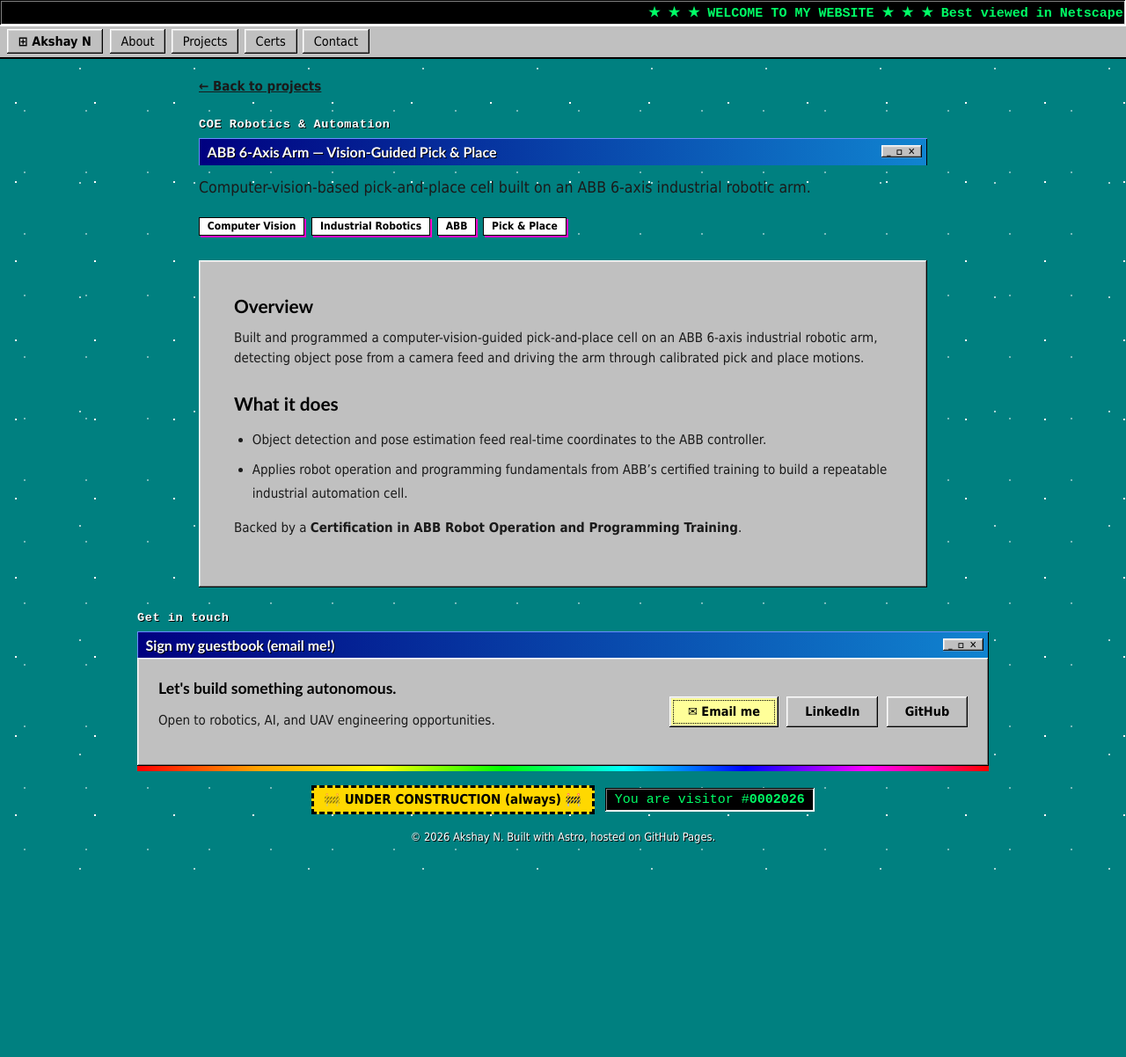
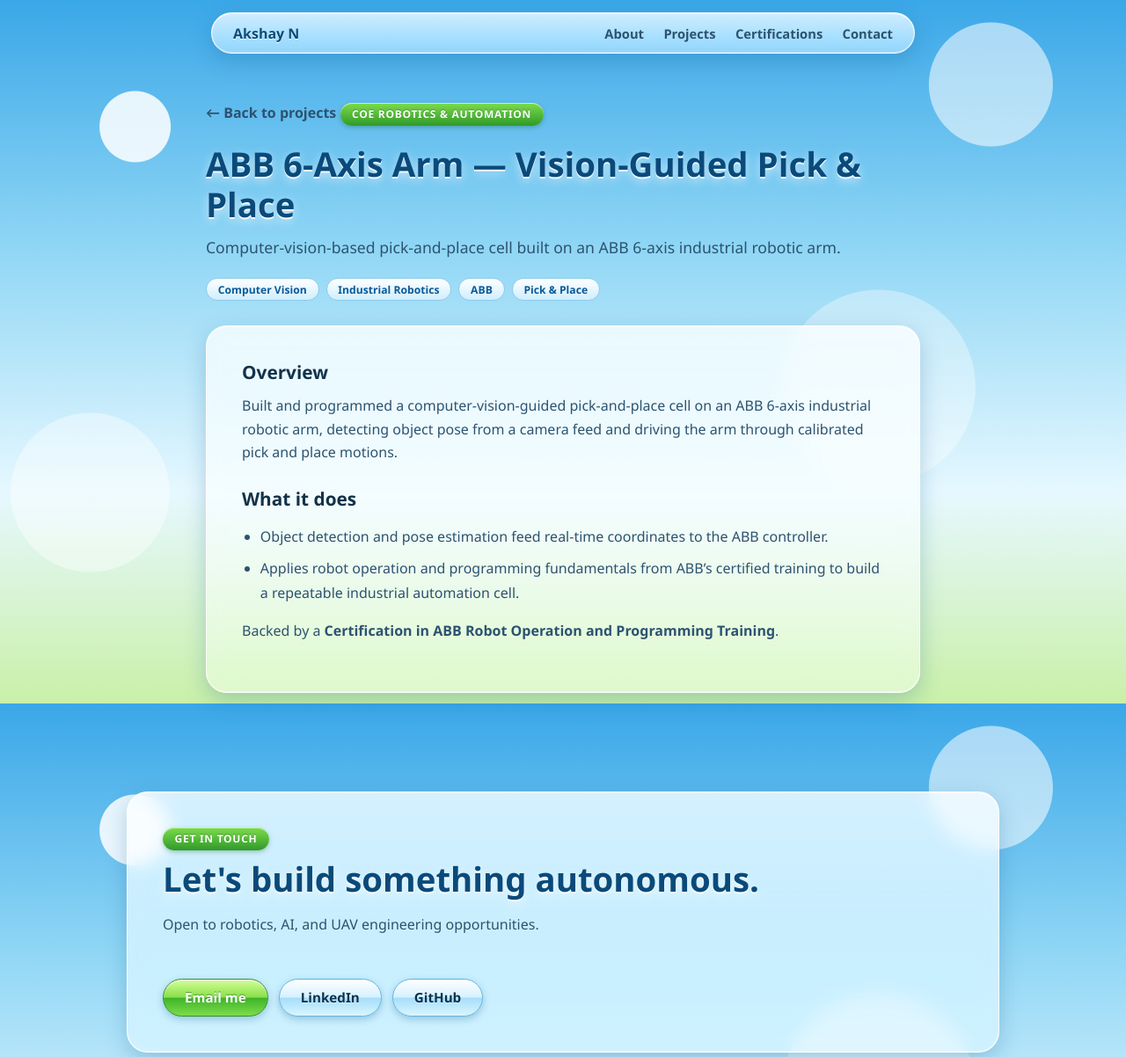
Before and after one commit to Akshayn8055/Akshayn8055.github.io, an Astro site: page /projects/abb-cobot-vision in a window 1280 px wide. Shown: the top 1202 px of the page at 88% size. Before the commit the page ends 1010 px from the top, so only its background shows below. Built offline with nearby package versions, Linux system fonts and the light colour scheme; Astro itself is replaced by a stand-in of ours.

Commit message:
Restyle site as Frutiger Aero; remove marquee, guestbook and counter
Co-Authored-By: Claude Sonnet 5.5 <noreply@anthropic.com>

```diff
--- a/src/components/Footer.astro
+++ b/src/components/Footer.astro
@@ -4,33 +4,24 @@ const year = new Date().getFullYear();
 ---
 
 <footer class="section" id="contact">
-  <p class="section-eyebrow">Get in touch</p>
-  <h2 class="section-title">Sign my guestbook (email me!)</h2>
   <div class="neu-raised footer-card">
     <div>
-      <h3>Let's build something autonomous.</h3>
+      <p class="section-eyebrow">Get in touch</p>
+      <h2 class="section-title">Let's build something autonomous.</h2>
       <p>Open to robotics, AI, and UAV engineering opportunities.</p>
     </div>
     <div class="footer-actions">
-      <a class="neu-btn neu-btn-accent" href={`mailto:${profile.email}`}>✉ Email me</a>
+      <a class="neu-btn neu-btn-accent" href={`mailto:${profile.email}`}>Email me</a>
       <a class="neu-btn" href={profile.socials.linkedin} target="_blank" rel="noopener">LinkedIn</a>
       <a class="neu-btn" href={profile.socials.github} target="_blank" rel="noopener">GitHub</a>
     </div>
-  </div>
-  <hr class="rainbow-hr" />
-  <div class="badges">
-    <span class="construction"><span class="blink">🚧</span> UNDER CONSTRUCTION (always) 🚧</span>
-    <span class="counter">You are visitor #<b>000{year}</b></span>
   </div>
   <p class="fine-print">© {year} {profile.name}. Built with Astro, hosted on GitHub Pages.</p>
 </footer>
 
 <style>
-  .footer-card { display: flex; flex-wrap: wrap; gap: 1.5rem; align-items: center; justify-content: space-between; padding: 1.5rem; }
-  .footer-actions { display: flex; flex-wrap: wrap; gap: 0.6rem; }
-  .badges { display: flex; flex-wrap: wrap; gap: 0.75rem; justify-content: center; align-items: center; margin-top: 1rem; }
-  .construction { background: repeating-linear-gradient(45deg, #ffd800 0 12px, #000 12px 24px); color: #000; font-weight: 700; padding: 0.3rem; }
-  .construction { background: #ffd800; border: 3px dashed #000; padding: 0.3rem 0.7rem; }
-  .counter { background: #000; color: var(--lime); font-family: 'Courier New', monospace; padding: 0.3rem 0.7rem; box-shadow: var(--bevel-in); }
-  .fine-print { text-align: center; margin-top: 1rem; font-size: 0.8rem; color: #fff; text-shadow: 1px 1px 0 #000; padding-bottom: 1.5rem; }
+  .footer-card { display: flex; flex-wrap: wrap; gap: 2rem; align-items: center; justify-content: space-between; padding: 2.5rem; }
+  .footer-actions { display: flex; flex-wrap: wrap; gap: 0.75rem; }
+  .fine-print { text-align: center; margin-top: 2rem; font-size: 0.85rem; color: #0f3a58; }
+  @media (max-width: 640px) { .footer-card { padding: 1.75rem; } }
 </style>
--- a/src/components/Hero.astro
+++ b/src/components/Hero.astro
@@ -3,51 +3,37 @@ import { profile } from '../data/profile';
 ---
 
 <section class="hero section">
-  <div class="win neu-raised">
-    <div class="titlebar">C:\HOME\index.htm<span class="ctl">_ □ ✕</span></div>
-    <div class="win-body">
   <div class="hero-copy">
-        <p class="eyebrow">~*~ {profile.role} ~*~</p>
-        <h1 class="hero-title">Welcome to {profile.name}'s Homepage!</h1>
+    <p class="section-eyebrow">{profile.role}</p>
+    <h1 class="hero-title">{profile.name}</h1>
     <p class="hero-tagline">{profile.tagline}</p>
-        <span class="chip"><span class="blink">★ NEW!</span>&nbsp;Top 20 Nationally · ISRO IRoC-U 2026</span>
+    <span class="chip">★ Top 20 Nationally · ISRO IRoC-U 2026</span>
     <div class="hero-actions">
       <a class="neu-btn neu-btn-accent" href="#projects">See my work</a>
       <a class="neu-btn" href={profile.resumeUrl} target="_blank" rel="noopener">Download résumé</a>
     </div>
   </div>
-      <div class="hero-portrait neu-pressed">
+  <div class="hero-portrait neu-raised">
     <img src="/media/photos/drone.webp" alt="ASCEND autonomous UAV in flight" />
-      </div>
-    </div>
   </div>
 </section>
 
 <style>
-  .hero { margin-top: 1.5rem; }
-  .titlebar {
-    background: linear-gradient(90deg, var(--title-a), var(--title-b));
-    color: #fff; font-weight: 700; font-size: 0.85rem;
-    padding: 0.25rem 0.5rem; margin: 3px; display: flex; justify-content: space-between;
+  .hero { display: grid; grid-template-columns: 1.3fr 1fr; gap: 3rem; align-items: center; padding-top: 3rem; }
+  .hero-title {
+    font-size: clamp(2.6rem, 7vw, 4rem); margin: 0.3rem 0 1rem; font-weight: 700;
+    color: #0a4a7a; text-shadow: 0 2px 0 #fff, 0 6px 18px rgba(255, 255, 255, 0.7);
   }
-  .ctl { color: #000; background: var(--bg); padding: 0 0.35rem; letter-spacing: 0.15em; box-shadow: var(--bevel-out); }
-  .win-body {
-    display: grid; grid-template-columns: 1.3fr 1fr; gap: 1.5rem;
-    align-items: center; padding: 1.25rem;
-  }
-  .eyebrow { font-family: 'Courier New', monospace; color: var(--hot); font-weight: 700; margin: 0 0 0.4rem; }
-  .hero-title {
-    font-size: clamp(1.7rem, 4.5vw, 2.6rem); margin: 0 0 0.8rem;
-    background: linear-gradient(90deg, #ff0080, #ff8c00, #00a000, #0050ff, #a000ff);
-    -webkit-background-clip: text; background-clip: text; color: transparent;
-  }
-  .hero-tagline { font-size: 1rem; margin-bottom: 1rem; }
-  .hero-actions { display: flex; gap: 0.75rem; margin-top: 1.25rem; flex-wrap: wrap; }
-  .hero-portrait { aspect-ratio: 16/9; padding: 4px; overflow: hidden; background: #000; }
-  .hero-portrait img { width: 100%; height: 100%; object-fit: cover; }
+  .hero-tagline { font-size: 1.1rem; max-width: 480px; margin-bottom: 1.25rem; color: #0f3a58; }
+  .hero-actions { display: flex; gap: 0.85rem; margin-top: 1.75rem; flex-wrap: wrap; }
+  .hero-portrait { aspect-ratio: 16/9; padding: 0.55rem; overflow: hidden; }
+  .hero-portrait img { width: 100%; height: 100%; object-fit: cover; border-radius: calc(var(--radius-lg) - 0.55rem); }
 
   @media (max-width: 820px) {
-    .win-body { grid-template-columns: 1fr; }
+    .hero { grid-template-columns: 1fr; text-align: center; gap: 2rem; }
+    .hero-tagline { max-width: 100%; margin-inline: auto; }
+    .hero-actions { justify-content: center; }
+    .hero-portrait { max-width: 440px; margin: 0 auto; }
   }
   @media (max-width: 480px) {
     .hero-actions { flex-direction: column; }
--- a/src/components/Nav.astro
+++ b/src/components/Nav.astro
@@ -2,37 +2,27 @@
 const links = [
   { href: '/#about', label: 'About' },
   { href: '/#projects', label: 'Projects' },
-  { href: '/#certifications', label: 'Certs' },
+  { href: '/#certifications', label: 'Certifications' },
   { href: '/#contact', label: 'Contact' },
 ];
 ---
 
-<div class="marquee neu-pressed" aria-hidden="true">
-  <div class="marquee-inner">
-    ★ ★ ★ WELCOME TO MY WEBSITE ★ ★ ★ Best viewed in Netscape Navigator at 800x600 ★ ★ ★ Robotics · UAVs · Physical AI ★ ★ ★ Please sign my guestbook! ★ ★ ★
-  </div>
-</div>
-
-<header class="taskbar">
-  <a href="/" class="start neu-btn">⊞ <b>Akshay N</b></a>
-  <nav class="links">
-    {links.map((l) => <a class="neu-btn" href={l.href}>{l.label}</a>)}
+<header class="nav-wrap">
+  <nav class="neu-raised nav">
+    <a href="/" class="brand">Akshay N</a>
+    <div class="links">
+      {links.map((l) => <a href={l.href}>{l.label}</a>)}
+    </div>
   </nav>
 </header>
 
 <style>
-  .marquee { overflow: hidden; background: #000; color: var(--lime); font-family: 'Courier New', monospace; font-weight: 700; white-space: nowrap; padding: 0.3rem 0; }
-  .marquee-inner { display: inline-block; padding-left: 100%; animation: scroll 25s linear infinite; }
-  @keyframes scroll { to { transform: translateX(-100%); } }
-
-  .taskbar {
-    position: sticky; top: 0; z-index: 40;
-    display: flex; gap: 0.5rem; align-items: center; flex-wrap: wrap;
-    background: var(--bg); padding: 0.3rem 0.5rem;
-    box-shadow: inset 0 1px 0 var(--win-light), 0 2px 0 #000;
-  }
-  .start { color: #000; text-decoration: none; padding: 0.35rem 0.8rem; }
-  .links { display: flex; gap: 0.4rem; flex-wrap: wrap; }
-  .links a { padding: 0.35rem 0.8rem; font-weight: 400; color: #000; text-decoration: none; }
-  @media (max-width: 480px) { .links a { padding: 0.3rem 0.55rem; font-size: 0.8rem; } }
+  .nav-wrap { position: sticky; top: 0.9rem; z-index: 40; display: flex; justify-content: center; padding: 0 1rem; margin-top: 0.9rem; }
+  .nav { width: 100%; max-width: 800px; display: flex; align-items: center; justify-content: space-between; padding: 0.7rem 1.5rem; border-radius: var(--radius-pill); }
+  .brand { font-weight: 700; color: #0a4a7a; text-shadow: 0 1px 0 #fff; }
+  .links { display: flex; gap: 1.4rem; font-weight: 600; font-size: 0.92rem; }
+  .links a { color: var(--text-dim); }
+  .links a:hover { color: var(--accent); }
+  @media (max-width: 560px) { .links { gap: 0.6rem 1rem; font-size: 0.78rem; } .nav { padding: 0.7rem 1.1rem; border-radius: var(--radius-lg); } }
+  @media (max-width: 460px) { .nav { flex-direction: column; gap: 0.6rem; } .links { justify-content: center; flex-wrap: wrap; } }
 </style>
--- a/src/components/ProjectCard.astro
+++ b/src/components/ProjectCard.astro
@@ -76,7 +76,7 @@ const { slug, title, tagline, dateRange, tags, coverImage, highlightVideo } = As
     content: '';
     width: 46px;
     height: 46px;
-    border-radius: 0;
+    border-radius: 50%;
     background: var(--bg);
     box-shadow: var(--bevel-out);
   }
--- a/src/styles/global.css
+++ b/src/styles/global.css
@@ -1,38 +1,38 @@
 /* ============================================================
-   Y2K / Windows-98 era web — silver bevels, navy title bars,
-   teal desktop, marquee, visitor counter. Intentionally loud.
-   Token names from the previous theme are kept so component
-   styles keep working.
+   Frutiger Aero — glossy glass panels, aqua buttons, sky-blue
+   gradients, soft bubbles and a green horizon. Token names from
+   earlier themes are kept so component styles keep working.
    ============================================================ */
 :root {
-  --desktop: #008080;
-  --bg: #c0c0c0;
-  --win-light: #ffffff;
-  --win-mid: #dfdfdf;
-  --win-dark: #808080;
-  --win-black: #000000;
-  --title-a: #000080;
-  --title-b: #1084d0;
-  --text: #000000;
-  --text-dim: #1a1a1a;
-  --accent: #0000cc;
-  --accent-soft: #ffff99;
-  --accent-contrast: #ffffff;
-  --hot: #ff00cc;
-  --lime: #00ff66;
+  --sky-top: #3aa7e8;
+  --sky-mid: #8fd6f5;
+  --sky-low: #e6f8ff;
+  --grass: #6fcf3f;
+  --grass-dark: #2f9a2a;
 
-  /* legacy tokens used by scoped component CSS */
-  --shadow-dark: #808080;
-  --shadow-light: #ffffff;
-  --radius-lg: 0;
-  --radius-md: 0;
-  --radius-sm: 0;
-  --radius-pill: 0;
+  --bg: rgba(255, 255, 255, 0.55);
+  --text: #12324a;
+  --text-dim: #2c5370;
+  --accent: #0b78c9;
+  --accent-soft: rgba(255, 255, 255, 0.7);
+  --accent-contrast: #fff;
+  --aqua-a: #7be0ff;
+  --aqua-b: #1aa3e6;
+  --green-a: #b6f26b;
+  --green-b: #3fb52a;
 
-  --bevel-out: inset -1px -1px 0 var(--win-black), inset 1px 1px 0 var(--win-light),
-    inset -2px -2px 0 var(--win-dark), inset 2px 2px 0 var(--win-mid);
-  --bevel-in: inset -1px -1px 0 var(--win-light), inset 1px 1px 0 var(--win-black),
-    inset -2px -2px 0 var(--win-mid), inset 2px 2px 0 var(--win-dark);
+  --shadow-dark: rgba(20, 90, 140, 0.25);
+  --shadow-light: rgba(255, 255, 255, 0.9);
+
+  --radius-lg: 24px;
+  --radius-md: 16px;
+  --radius-sm: 10px;
+  --radius-pill: 999px;
+
+  --glass-shadow: 0 8px 24px rgba(20, 90, 140, 0.25), 0 1px 0 rgba(255, 255, 255, 0.9) inset,
+    0 -1px 0 rgba(255, 255, 255, 0.3) inset;
+  --bevel-out: var(--glass-shadow);
+  --bevel-in: inset 0 2px 6px rgba(20, 90, 140, 0.35), 0 1px 0 rgba(255, 255, 255, 0.8);
 
   color-scheme: light;
 }
@@ -49,16 +49,18 @@ html {
 body {
   margin: 0;
   color: var(--text);
-  font-family: 'Tahoma', 'Verdana', 'MS Sans Serif', Geneva, sans-serif;
-  font-size: 15px;
+  font-family: 'Segoe UI', 'Frutiger', 'Trebuchet MS', 'Helvetica Neue', Arial, sans-serif;
+  font-size: 16px;
   overflow-x: hidden;
-  background-color: var(--desktop);
+  min-height: 100vh;
+  background-color: var(--sky-mid);
   background-image:
-    radial-gradient(circle at 20% 30%, #fff 0 1px, transparent 1.5px),
-    radial-gradient(circle at 70% 60%, #ffffffaa 0 1px, transparent 1.5px),
-    radial-gradient(circle at 40% 80%, #ffffff77 0 1px, transparent 1.5px);
-  background-size: 90px 90px, 130px 130px, 70px 70px;
-  cursor: default;
+    radial-gradient(circle at 12% 18%, rgba(255, 255, 255, 0.85) 0 40px, transparent 41px),
+    radial-gradient(circle at 88% 12%, rgba(255, 255, 255, 0.55) 0 70px, transparent 71px),
+    radial-gradient(circle at 78% 55%, rgba(255, 255, 255, 0.35) 0 110px, transparent 111px),
+    radial-gradient(circle at 8% 70%, rgba(255, 255, 255, 0.4) 0 90px, transparent 91px),
+    linear-gradient(180deg, var(--sky-top) 0%, var(--sky-mid) 35%, var(--sky-low) 70%, #c9f0a8 100%);
+  background-attachment: fixed;
 }
 
 img,
@@ -69,184 +71,161 @@ video {
 
 a {
   color: var(--accent);
-  text-decoration: underline;
-}
-
-a:visited {
-  color: #551a8b;
+  text-decoration: none;
 }
 
 a:hover {
-  color: var(--hot);
+  color: #0a5a9a;
 }
 
 h1,
 h2,
 h3,
 h4 {
-  font-family: 'Trebuchet MS', Tahoma, Verdana, sans-serif;
+  font-weight: 600;
   line-height: 1.2;
   margin: 0;
 }
 
 p {
-  line-height: 1.55;
+  line-height: 1.65;
   color: var(--text-dim);
 }
 
 ::selection {
-  background: var(--title-a);
+  background: var(--aqua-b);
   color: #fff;
-}
-
-/* Retro scrollbar (Chromium / Firefox) */
-html {
-  scrollbar-color: #c0c0c0 #e8e8e8;
-}
-::-webkit-scrollbar {
-  width: 16px;
-  height: 16px;
-}
-::-webkit-scrollbar-track {
-  background: repeating-conic-gradient(#c0c0c0 0% 25%, #fff 0% 50%) 50% / 2px 2px;
-}
-::-webkit-scrollbar-thumb {
-  background: var(--bg);
-  box-shadow: var(--bevel-out);
 }
 
 /* ============================================================
    Primitives
    ============================================================ */
 
+/* Glass panel */
 .neu-raised,
 .neu-raised-sm,
 .neu-flat {
-  background: var(--bg);
-  border: none;
-  border-radius: 0;
-  box-shadow: var(--bevel-out);
+  position: relative;
+  background: linear-gradient(180deg, rgba(255, 255, 255, 0.78), rgba(255, 255, 255, 0.45));
+  -webkit-backdrop-filter: blur(10px) saturate(1.3);
+  backdrop-filter: blur(10px) saturate(1.3);
+  border: 1px solid rgba(255, 255, 255, 0.85);
+  border-radius: var(--radius-lg);
+  box-shadow: var(--glass-shadow);
+}
+
+.neu-raised-sm {
+  border-radius: var(--radius-md);
 }
 
 .neu-pressed {
-  background: var(--bg);
-  border-radius: 0;
+  background: rgba(255, 255, 255, 0.35);
+  border: 1px solid rgba(255, 255, 255, 0.7);
+  border-radius: var(--radius-md);
   box-shadow: var(--bevel-in);
 }
 
+/* Glossy aqua button */
 .neu-btn {
+  position: relative;
   display: inline-block;
   font-family: inherit;
-  font-size: 0.9rem;
-  font-weight: 700;
-  color: var(--text);
-  background: var(--bg);
-  border: none;
-  border-radius: 0;
-  padding: 0.6rem 1.3rem;
+  font-size: 0.95rem;
+  font-weight: 600;
+  color: #05324f;
+  text-shadow: 0 1px 0 rgba(255, 255, 255, 0.7);
+  background: linear-gradient(180deg, #ffffff 0%, #d6f1ff 48%, #a6defa 52%, #d9f6ff 100%);
+  border: 1px solid #5fb4de;
+  border-radius: var(--radius-pill);
+  padding: 0.65rem 1.5rem;
   cursor: pointer;
-  text-decoration: none;
-  box-shadow: var(--bevel-out);
-}
-
-.neu-btn:visited {
-  color: var(--text);
+  box-shadow: 0 3px 8px rgba(20, 90, 140, 0.3), inset 0 1px 0 #fff;
+  transition: filter 0.15s ease, transform 0.15s ease;
 }
 
 .neu-btn:hover {
-  color: var(--text);
-  background: #d4d4d4;
+  color: #05324f;
+  filter: brightness(1.06) saturate(1.1);
 }
 
 .neu-btn:active,
 .neu-btn.is-active {
-  box-shadow: var(--bevel-in);
-  padding: 0.65rem 1.25rem 0.55rem 1.35rem;
+  transform: translateY(1px);
+  box-shadow: inset 0 2px 5px rgba(20, 90, 140, 0.4);
 }
 
+/* Green "go" button */
 .neu-btn-accent {
-  background: var(--accent-soft);
-  outline: 1px dotted #000;
-  outline-offset: -5px;
+  color: #fff;
+  text-shadow: 0 -1px 0 rgba(0, 80, 0, 0.5);
+  background: linear-gradient(180deg, #d4ff9a 0%, #8be04a 48%, #3fb52a 52%, #7ddc4a 100%);
+  border-color: #2f8f23;
 }
 
 .neu-btn-accent:hover {
-  background: #ffffb3;
+  color: #fff;
 }
 
 .neu-icon-btn {
-  width: 40px;
-  height: 40px;
+  width: 42px;
+  height: 42px;
   display: inline-flex;
   align-items: center;
   justify-content: center;
-  background: var(--bg);
-  border: none;
+  border-radius: 50%;
+  border: 1px solid #5fb4de;
+  background: linear-gradient(180deg, #fff, #a6defa);
   cursor: pointer;
-  box-shadow: var(--bevel-out);
+  box-shadow: 0 3px 8px rgba(20, 90, 140, 0.3), inset 0 1px 0 #fff;
 }
 
 .chip {
   display: inline-flex;
   align-items: center;
-  font-size: 0.75rem;
-  font-weight: 700;
-  color: #000;
-  background: #fff;
-  border: 1px solid #000;
-  box-shadow: 2px 2px 0 var(--hot);
-  padding: 0.15rem 0.55rem;
+  font-size: 0.76rem;
+  font-weight: 600;
+  color: #0a5a9a;
+  background: linear-gradient(180deg, #ffffff, #cfeeff);
+  border: 1px solid #8ccbea;
+  border-radius: var(--radius-pill);
+  padding: 0.22rem 0.8rem;
+  box-shadow: inset 0 1px 0 #fff;
   white-space: normal;
   max-width: 100%;
 }
 
 .section {
-  max-width: 1000px;
-  margin: 1.5rem auto;
-  padding: 0 1rem;
+  max-width: 1040px;
+  margin: 0 auto;
+  padding: 3.5rem 1.5rem;
 }
 
-/* Section headings are window title bars */
 .section-title {
-  font-size: 1rem;
+  font-size: clamp(1.7rem, 3.2vw, 2.4rem);
   font-weight: 700;
-  color: #fff;
-  background: linear-gradient(90deg, var(--title-a), var(--title-b));
-  padding: 0.35rem 0.6rem;
-  margin: 0;
-  box-shadow: inset 1px 1px 0 #6a8cff, inset -1px 0 0 #000;
-  text-shadow: 1px 1px 0 #000;
-  position: relative;
-}
-
-.section-title::after {
-  content: '_ □ ✕';
-  position: absolute;
-  right: 0.4rem;
-  top: 50%;
-  translate: 0 -50%;
-  font-size: 0.7rem;
-  letter-spacing: 0.15em;
-  text-shadow: none;
-  color: #000;
-  background: var(--bg);
-  padding: 0 0.35rem;
-  box-shadow: var(--bevel-out);
+  color: #0a4a7a;
+  text-shadow: 0 2px 0 rgba(255, 255, 255, 0.85), 0 4px 12px rgba(255, 255, 255, 0.6);
+  margin-bottom: 0.5rem;
 }
 
 .section-eyebrow {
+  display: inline-block;
   color: #fff;
-  font-weight: 700;
-  font-family: 'Courier New', monospace;
-  letter-spacing: 0.04em;
-  font-size: 0.85rem;
-  text-shadow: 1px 1px 0 #000;
-  margin: 0 0 0.3rem;
+  font-weight: 600;
+  letter-spacing: 0.06em;
+  text-transform: uppercase;
+  font-size: 0.75rem;
+  background: linear-gradient(180deg, #7ddc4a, #2f9a2a);
+  border-radius: var(--radius-pill);
+  padding: 0.2rem 0.85rem;
+  box-shadow: inset 0 1px 0 rgba(255, 255, 255, 0.6), 0 2px 5px rgba(20, 90, 20, 0.3);
+  text-shadow: 0 -1px 0 rgba(0, 80, 0, 0.4);
+  margin: 0 0 0.6rem;
 }
 
 .grid {
   display: grid;
-  gap: 1.25rem;
+  gap: 1.75rem;
 }
 
 .grid-2 {
@@ -257,33 +236,8 @@ html {
   grid-template-columns: repeat(auto-fit, minmax(240px, 1fr));
 }
 
-/* Rainbow rule + blink */
-.rainbow-hr {
-  height: 6px;
-  border: 0;
-  margin: 0;
-  background: linear-gradient(90deg, red, orange, yellow, lime, cyan, blue, magenta, red);
-}
-
-@keyframes blink {
-  50% {
-    opacity: 0;
+@media (max-width: 640px) {
+  .section {
+    padding: 2.5rem 1rem;
   }
 }
-
-.blink {
-  animation: blink 1s steps(2, start) infinite;
-}
-
-@media (prefers-reduced-motion: reduce) {
-  .blink,
-  .marquee-inner {
-    animation: none !important;
-  }
-}
-
-@media (max-width: 640px) {
-  .section {
-    padding: 0 0.6rem;
-  }
-}
```
Also changed, not shown: src/components/Carousel.astro (+6 -6 lines). Lines whose indentation alone changed are shown as unchanged.
